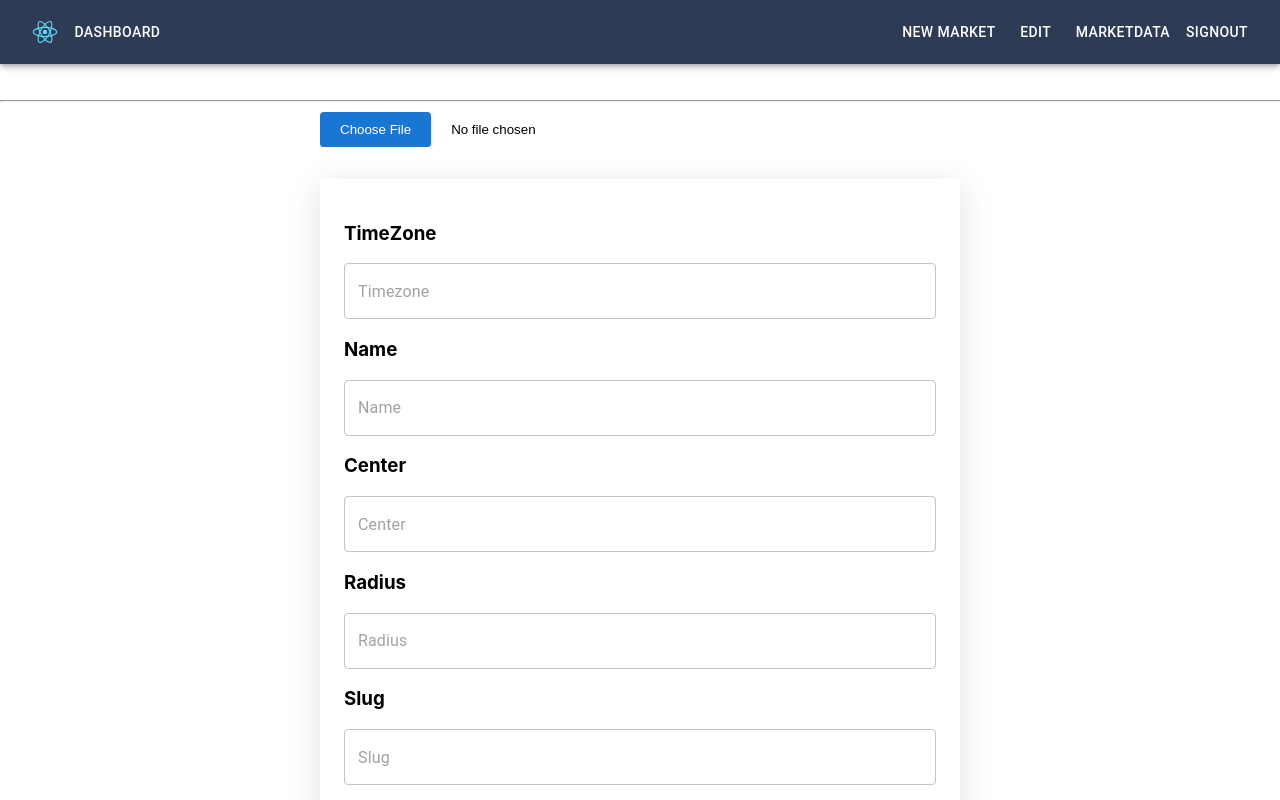
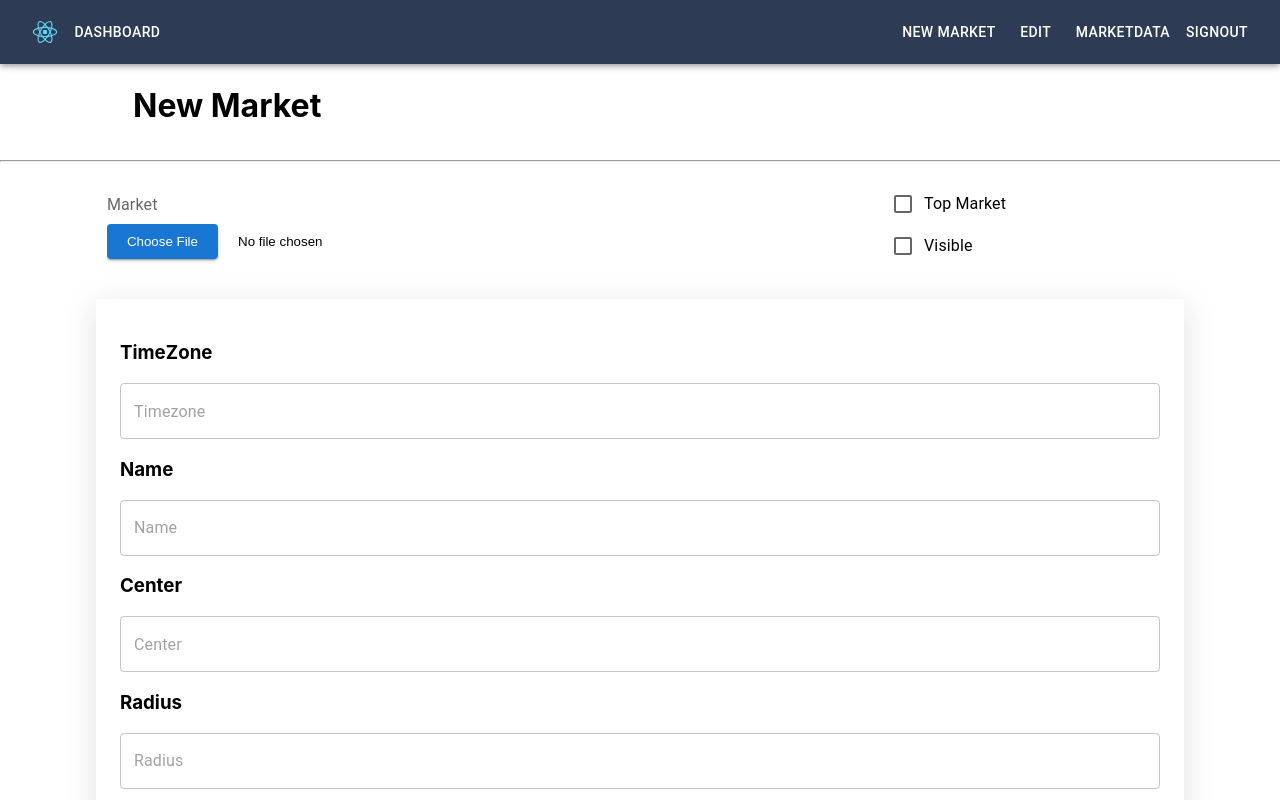
Before and after one commit to deekshith786/react_app, a React (Create React App) app: page /new in a window 1280 px wide. Shown: the top 800 px of the page. Built offline with nearby package versions, Linux system fonts and the light colour scheme.

Commit message:
updated edit page

```diff
--- a/src/App.css
+++ b/src/App.css
@@ -36,3 +36,7 @@
     transform: rotate(360deg);
   }
 }
+
+body{
+  padding-top: 60px;
+}
--- a/src/components/EditMarket/EditPage.css
+++ b/src/components/EditMarket/EditPage.css
@@ -1,11 +1,24 @@
 .main-container{
-    width: 50%;
+    width: 85%;
     margin: 0 auto;
 }
 h1, p{
     margin-left: 32px;
     display: inline-block;
     padding: 5px;
+}
+
+.editHeader {
+    display: flex;
+    gap: 10%;
+    margin: 1%;
+}
+h5 {
+    margin-top: 0 auto;
+}
+
+.InputLabel{
+    margin-top: 10px;
 }
 .FileButton{
     margin: 35px;
@@ -40,7 +53,7 @@ input[type=file]::file-selector-button {
 }
 
 input[type=file]{
-    width: 50%;
+    width: 100%;
 }
 
 .swal2-title {
--- a/src/components/EditMarket/EditPage.js
+++ b/src/components/EditMarket/EditPage.js
@@ -1,4 +1,4 @@
-import {  Button, Grid, TextField} from "@mui/material";
+import {  Button, Checkbox, FormControlLabel, FormGroup, Grid, InputLabel, TextField} from "@mui/material";
 import { useEffect } from "react";
 import { useState } from "react";
 import Swal from "sweetalert2";
@@ -39,12 +39,26 @@ export const EditMarket = (params) => {
 
   return (
     <div className="main-container">
-      <div className="editHeader">
         <h1>Edit</h1><hr/>
-        {/* <p style={{display:'block'}}><b>Market</b></p> */}
-        {/* <p style={{display:'block'}}><b>Photo</b></p> */}
         <br/><br/>
-        <input accept="image/*" id="upload-company-logo" type='file'  />
+        <div className="editHeader">
+          <div style={{ display: "inline-grid" }}>
+            <InputLabel className="InputLabel">Market</InputLabel>
+            <input accept="image/*" id="upload-company-logo" type='file'  />
+          </div>
+          <FormGroup>
+            <FormControlLabel control={<Checkbox value={currentMarketData.visible} />} label="Top Market" />
+            <FormControlLabel control={<Checkbox value={currentMarketData.visible}/>} label="Visible" />
+          </FormGroup>
+        <div>
+          <InputLabel className="InputLabel">Import Locations</InputLabel>
+          <InputLabel className="InputLabel">Popular Destination</InputLabel>
+          <input accept="image/*" id="upload-company-logo" type='file'  />
+        </div>
+        <div style={{ display: "inline-grid" }}>
+          <InputLabel className="InputLabel">Venue Groups</InputLabel>
+            <input accept="image/*" id="upload-company-logo" type='file'  />
+          </div>
       </div>
       <div className="MuiCardContent-root">
             <Grid container spacing={1}></Grid>
--- a/src/components/MarketsTabView/TableDataView/ActiveTableView/ActiveTableData.js
+++ b/src/components/MarketsTabView/TableDataView/ActiveTableView/ActiveTableData.js
@@ -45,7 +45,7 @@ export const ActiveTableData = (params) => {
 
     return (
         <TableContainer component={Paper}>
-          <Table sx={{ minWidth: 1000 }} aria-label="customized table">
+          <Table sx={{ width: 1 }} aria-label="customized table">
             <TableHead>
               <TableRow>
                 <StyledTableCell align="center">Name</StyledTableCell>
--- a/src/components/NewMarket/NewMarket.css
+++ b/src/components/NewMarket/NewMarket.css
@@ -1,11 +1,25 @@
 .main-container{
-    width: 50%;
+    width: 85%;
     margin: 0 auto;
 }
 h1, p{
     margin-left: 32px;
     display: inline-block;
     padding: 5px;
+}
+
+.newHeader {
+    display: flex;
+    gap: 50%;
+    margin: 1%;
+}
+
+h5 {
+    margin-top: 0 auto;
+}
+
+.InputLabel{
+    margin-top: 10px;
 }
 .FileButton{
     margin: 35px;
@@ -40,7 +54,7 @@ input[type=file]::file-selector-button {
 }
 
 input[type=file]{
-    width: 50%;
+    width: 100%;
 }
 
 .swal2-title {
--- a/src/components/NewMarket/NewMarket.js
+++ b/src/components/NewMarket/NewMarket.js
@@ -1,5 +1,4 @@
-import {  Button, Grid, TextField} from "@mui/material";
-import { useEffect } from "react";
+import {  Button, Checkbox, FormControlLabel, FormGroup, Grid, InputLabel, TextField} from "@mui/material";
 import { useState } from "react";
 import Swal from "sweetalert2";
 
@@ -26,24 +25,20 @@ export const NewMarket = (params) => {
       'success'
     )  }
 
-//   useEffect(()=>{
-//     //for worldwide fetch
-//       fetch(MarketData?.length == 0 ? "http://localhost:9000/market/getMarketById/420a0ca6-e56a-4bf5-b461-af9f0ae7f62c": "http://localhost:9000/market/getMarketById/"+MarketData?.marketID)
-//       .then(response => response.json())
-//       .then((data)=>{
-//           setMarketData(data);
-//           setCurrentMarketData(data)
-//           console.log(data);
-//       });
-//     },[]);
-
   return (
     <div className="main-container">
-      <div className="editHeader">
         <h1>New Market</h1><hr/>
         <br/><br/>
-        <input accept="image/*" id="upload-company-logo" type='file'  />
-      </div>
+        <div className="newHeader">
+          <div style={{ display: "inline-grid" }}>
+            <InputLabel className="InputLabel">Market</InputLabel>
+            <input accept="image/*" id="upload-company-logo" type='file'  />
+          </div>
+          <FormGroup>
+            <FormControlLabel control={<Checkbox value={currentMarketData.visible} />} label="Top Market" />
+            <FormControlLabel control={<Checkbox value={currentMarketData.visible}/>} label="Visible" />
+          </FormGroup>
+        </div>
       <div className="MuiCardContent-root">
             <Grid container spacing={1}></Grid>
             <Grid xs={12} sm={6} item>
```
